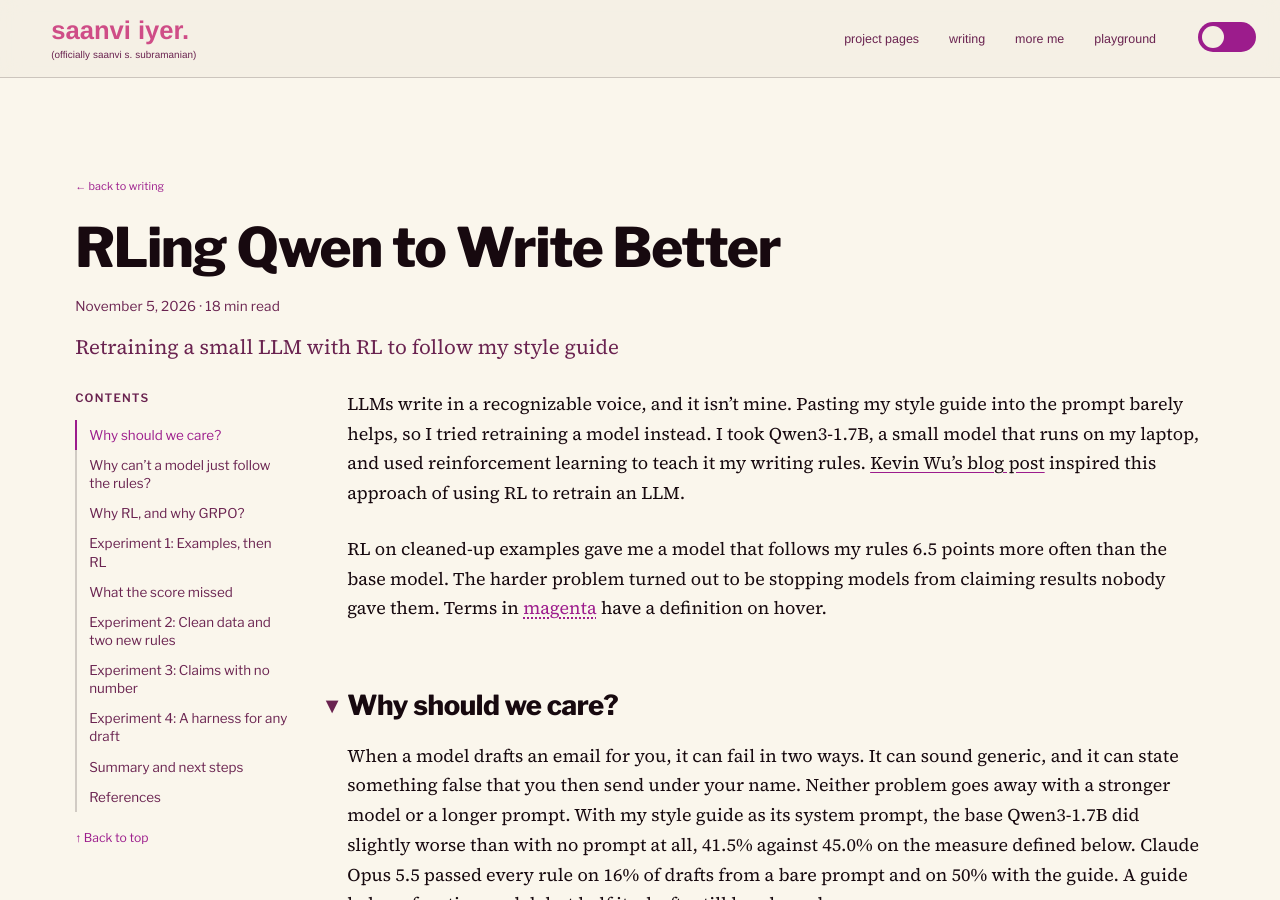
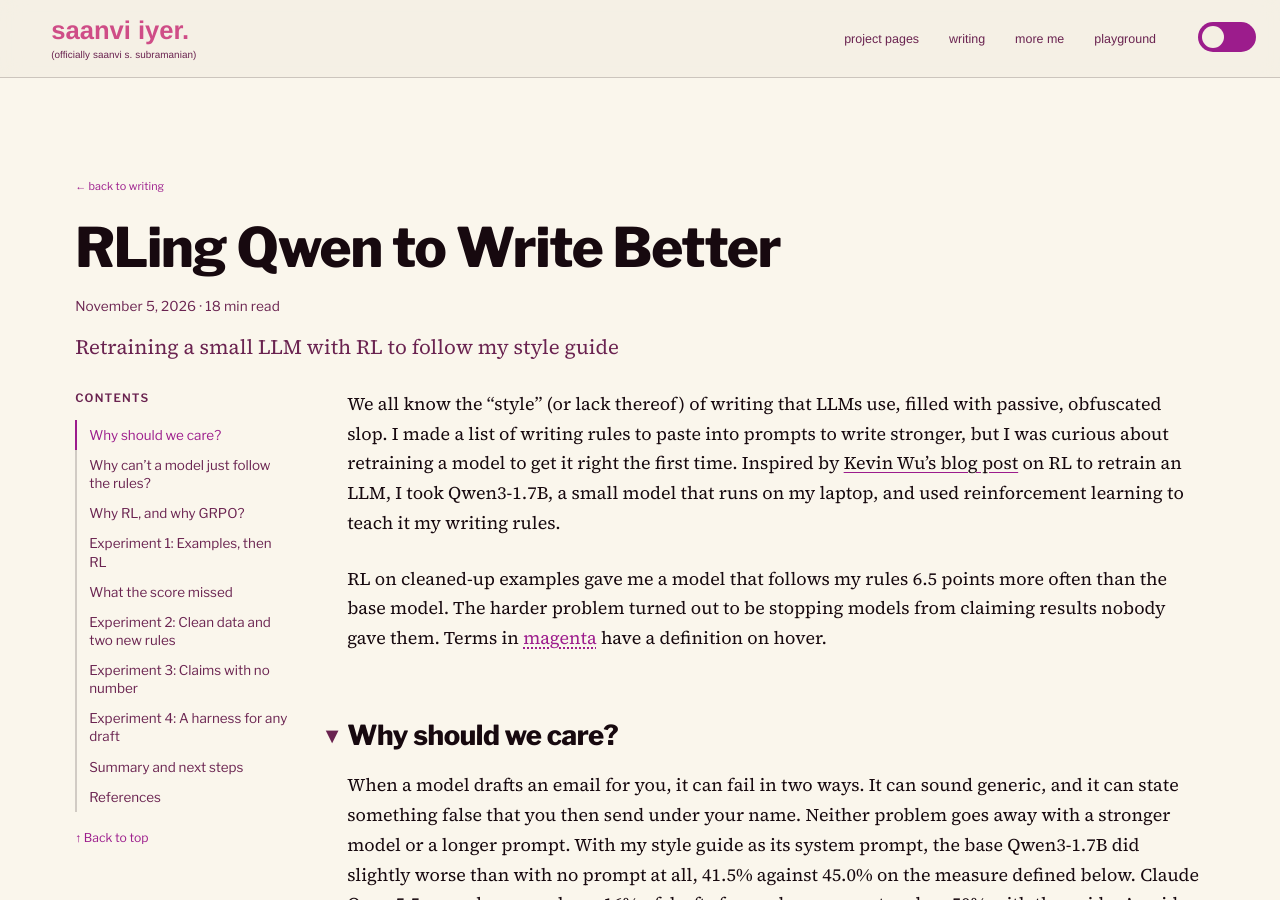
Before and after one commit to saanviiyer/saanviiyer.github.io, a Jekyll site: the page built from _posts/2026-11-05-qwen-by-my-rules.md, in a window 1280 px wide and 900 px high. Built offline with Jekyll 4.4.1, drawn with Linux system fonts in a browser that asks for light colours; some web fonts are replaced.

Commit message:
Rewrite the opening of the Qwen post
Co-Authored-By: Claude Opus 5.5 <noreply@anthropic.com>

```diff
--- a/_posts/2026-11-05-qwen-by-my-rules.md
+++ b/_posts/2026-11-05-qwen-by-my-rules.md
@@ -13,7 +13,7 @@ excerpt: "I used GRPO to retrain Qwen3-1.7B on my own style guide. RL on clean e
 <link rel="stylesheet" href="/assets/css/forward-training.css?v=3">
 <link rel="stylesheet" href="/assets/css/qwen-rules.css?v=1">
 
-LLMs write in a recognizable voice, and it isn't mine. Pasting my style guide into the prompt barely helps, so I tried retraining a model instead. I took Qwen3-1.7B, a small model that runs on my laptop, and used reinforcement learning to teach it my writing rules. [Kevin Wu's blog post](https://kevin-wu.ca/blog/qwn/) inspired this approach of using RL to retrain an LLM.
+We all know the "style" (or lack thereof) of writing that LLMs use, filled with passive, obfuscated slop. I made a list of writing rules to paste into prompts to write stronger, but I was curious about retraining a model to get it right the first time. Inspired by [Kevin Wu's blog post](https://kevin-wu.ca/blog/qwn/) on RL to retrain an LLM, I took Qwen3-1.7B, a small model that runs on my laptop, and used reinforcement learning to teach it my writing rules.
 
 RL on cleaned-up examples gave me a model that follows my rules 6.5 points more often than the base model. The harder problem turned out to be stopping models from claiming results nobody gave them. Terms in <span class="ft-def" tabindex="0">magenta<span class="ft-pop" role="tooltip">Like this. Hover over or tap a magenta term for a short definition.</span></span> have a definition on hover.
 
```
